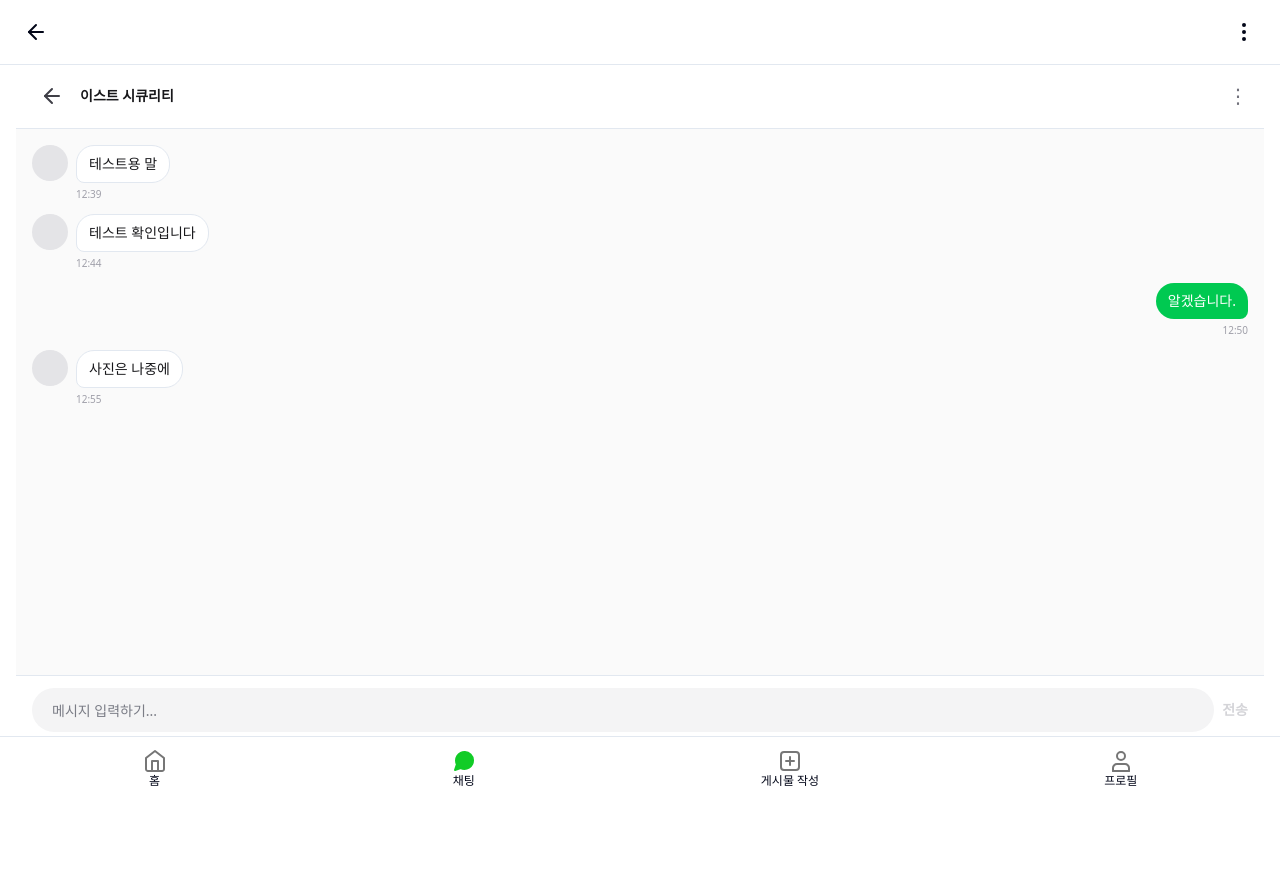
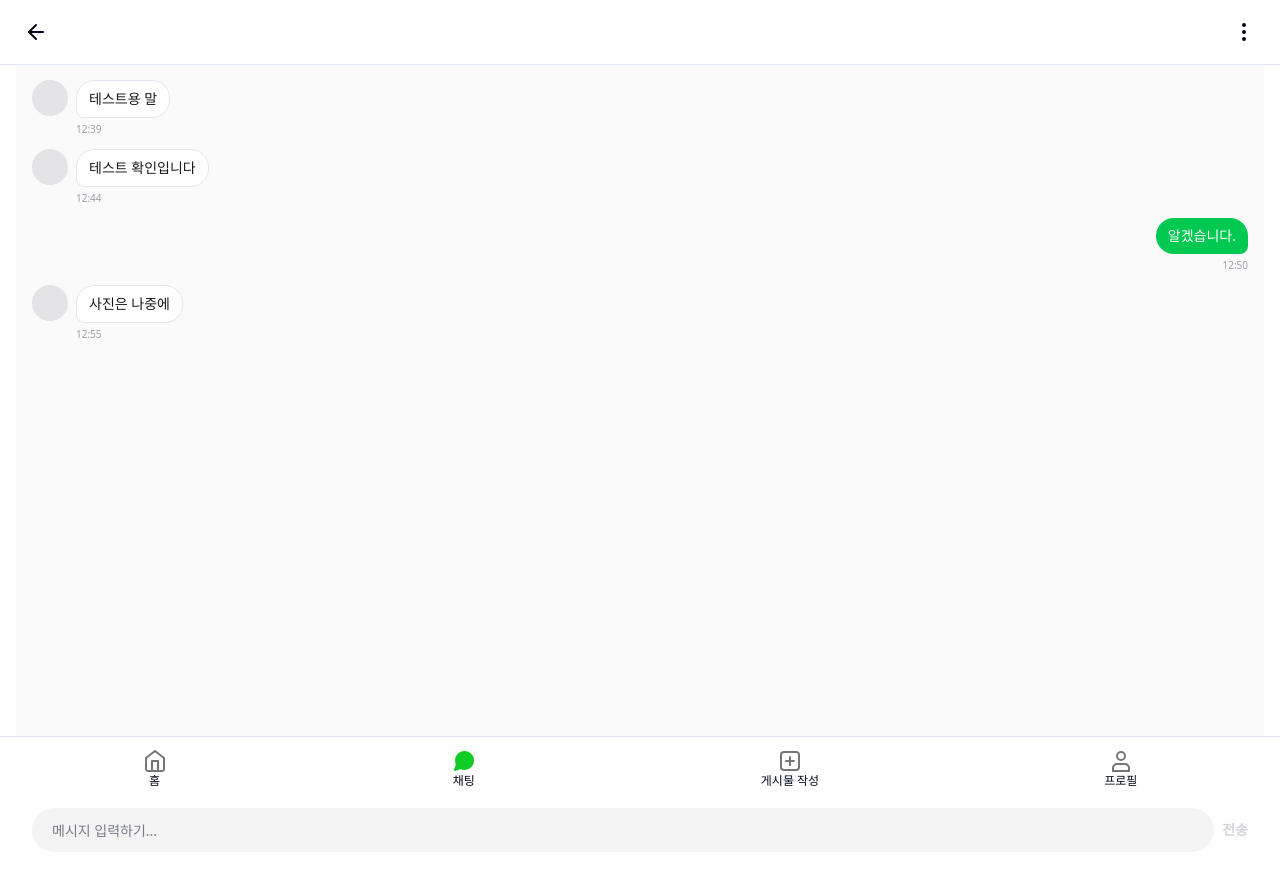
Before and after one commit to alyac-carrot/alyac-market-2, a React (Vite) app: page /chat/1 in a window 1280 px wide. Shown: the top 876 px of the page. Before the commit the page ends 808 px from the top, so only its background shows below. Built offline with nearby package versions, Linux system fonts and the light colour scheme.

Commit message:
fix: 채팅 헤더 이중표시 이슈 수정

```diff
--- a/src/pages/chat/index.tsx
+++ b/src/pages/chat/index.tsx
@@ -1,6 +1,4 @@
 import { useNavigate } from 'react-router-dom';
-
-import { ArrowLeftIcon } from '@/shared/ui/icons';
 
 type ChatItem = {
   id: string;
@@ -27,19 +25,6 @@ export function ChatListPage() {
 
   return (
     <div className="px-4 pt-3">
-      <div className="flex items-center gap-2">
-        <button
-          type="button"
-          onClick={() => nav(-1)}
-          className="grid h-10 w-10 place-items-center rounded-full text-zinc-700 active:scale-95"
-        >
-          <ArrowLeftIcon className="h-6 w-6" />
-        </button>
-        <h2 className="text-base font-bold">돌아가기</h2>
-
-        <div className="ml-auto text-zinc-500">⋮</div>
-      </div>
-
       <ul className="mt-4 space-y-4">
         {MOCK_CHATS.map((c) => (
           <li
--- a/src/pages/chat/room/index.tsx
+++ b/src/pages/chat/room/index.tsx
@@ -1,8 +1,6 @@
 import { useMemo, useRef, useState } from 'react';
 
 import { useNavigate, useParams } from 'react-router-dom';
-
-import { ArrowLeftIcon } from '@/shared/ui/icons';
 
 type Msg = {
   id: string;
@@ -56,29 +54,7 @@ export function ChatRoomPage() {
   const grouped = useMemo(() => messages, [messages]);
 
   return (
-    <div className="flex min-h-[calc(100vh-56px-64px)] flex-col">
-      {/* 상단바 */}
-      <div className="flex items-center gap-2 border-b px-4 py-3">
-        <button
-          type="button"
-          onClick={() => nav(-1)}
-          className="grid h-10 w-10 place-items-center rounded-full text-zinc-700 active:scale-95"
-        >
-          <ArrowLeftIcon className="h-6 w-6" />
-        </button>
-
-        <p className="text-sm font-semibold text-zinc-900">{title}</p>
-
-        <button
-          type="button"
-          onClick={() => setOpenSheet(true)}
-          className="ml-auto text-xl leading-none text-zinc-500"
-          aria-label="더보기"
-        >
-          ⋮
-        </button>
-      </div>
-
+    <div className="flex min-h-screen flex-col">
       {/* 메시지 리스트 */}
       <div ref={listRef} className="flex-1 space-y-3 overflow-auto bg-zinc-50 px-4 py-4">
         {grouped.map((m) => (
--- a/src/shared/api/axios.ts
+++ b/src/shared/api/axios.ts
@@ -1,6 +1,6 @@
 import axios from 'axios';
 
-import { getRefreshToken, getToken, removeToken, saveToken } from '@/entities/auth';
+import { getRefreshToken, getToken, removeToken, saveToken } from '@/entities/auth/lib/token';
 
 const axiosInstance = axios.create({
   baseURL: import.meta.env.VITE_API_BASE_URL,
--- a/src/vite-env.d.ts
+++ b/src/vite-env.d.ts
@@ -1,9 +1,9 @@
-declare module "*.svg?react" {
-  import * as React from "react";
+/// <reference types="vite/client" />
 
-  const ReactComponent: React.FC<
-    React.SVGProps<SVGSVGElement>
-  >;
+declare module '*.svg?react' {
+  import * as React from 'react';
+
+  const ReactComponent: React.FC<React.SVGProps<SVGSVGElement>>;
 
   export default ReactComponent;
 }
```
Also changed, not shown: src/shared/ui/button.tsx (+29 -30 lines).
